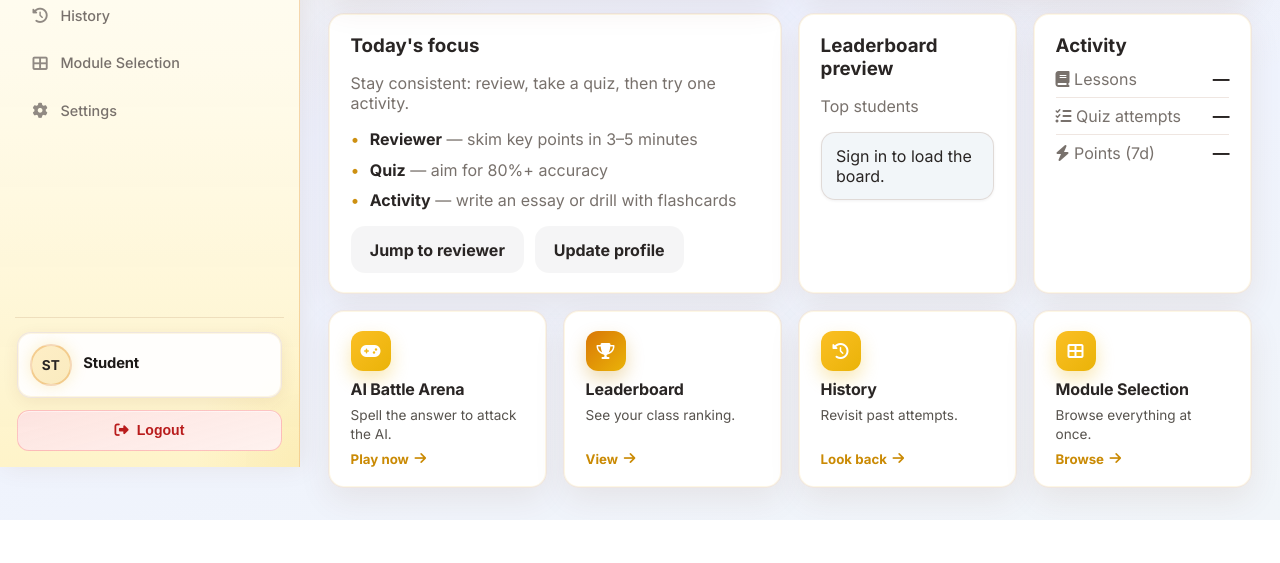
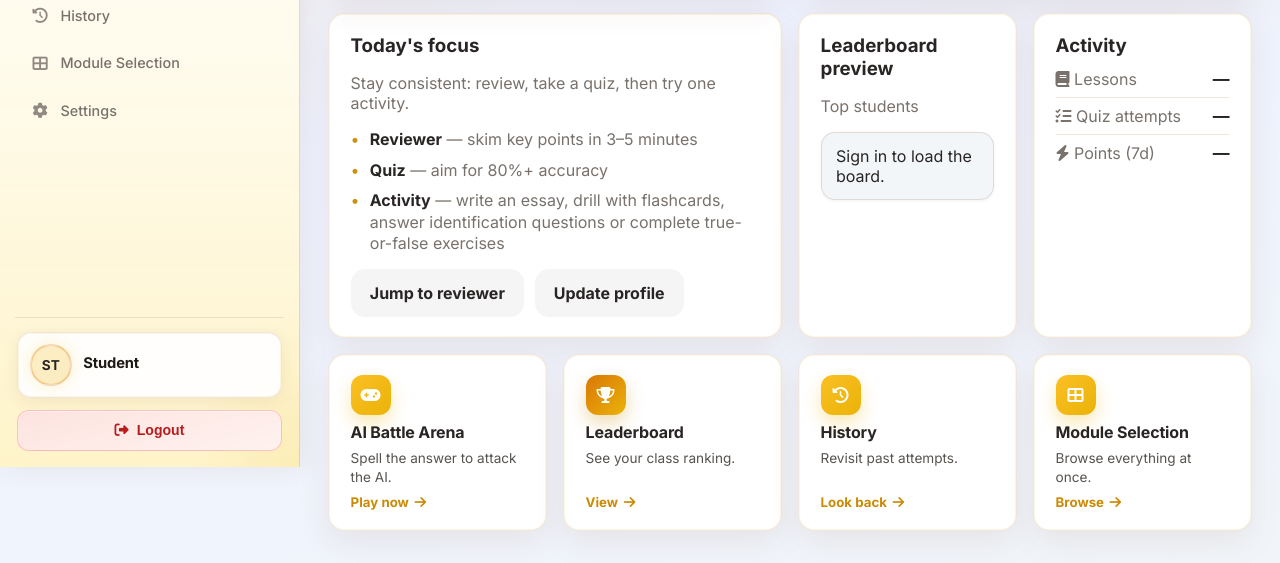
Before and after one commit to John-Kaith/LearnIQ_Track, a plain HTML site: page frontend/learniq-dashboard.html in a window 1280 px wide. Shown: the part 333-896 px from the top of the page. Before the commit the page ends 853 px from the top, so only its background shows below. Drawn offline with Linux system fonts and the light colour scheme.

Commit message:
activity

```diff
--- a/frontend/learniq-dashboard.html
+++ b/frontend/learniq-dashboard.html
@@ -96,7 +96,7 @@
           <ul class="overview-list">
             <li><strong>Reviewer</strong> — skim key points in 3–5 minutes</li>
             <li><strong>Quiz</strong> — aim for 80%+ accuracy</li>
-            <li><strong>Activity</strong> — write an essay or drill with flashcards</li>
+            <li><strong>Activity</strong> — write an essay, drill with flashcards, answer identification questions or complete true-or-false exercises</li>
           </ul>
           <div class="overview-actions">
             <a href="my-lesson.html" class="btn btn-ghost">Jump to reviewer</a>
```
